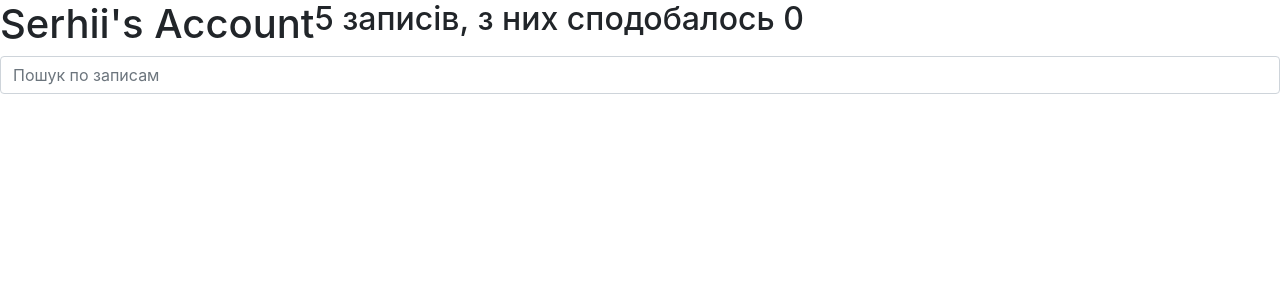
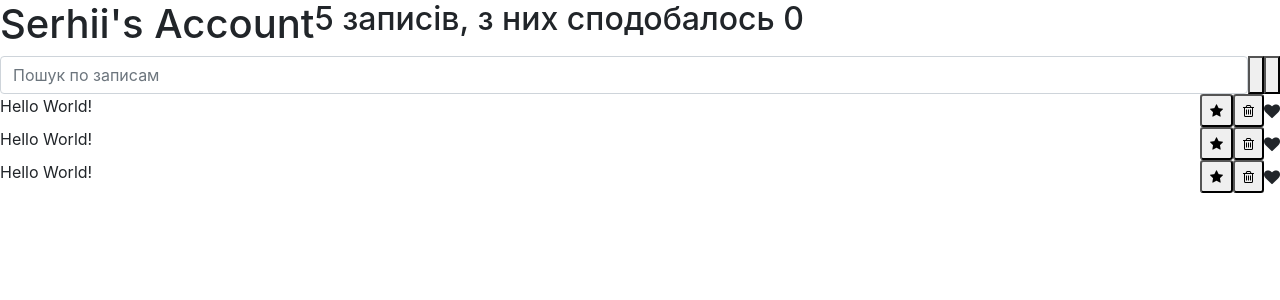
Before and after one commit to SerhiiKis90/socials, a React (Create React App) app: page / in a window 1280 px wide. Shown: the top 300 px of the page. Built offline with nearby package versions, Linux system fonts and the light colour scheme.

Commit message:
Add PostList and PostListItem components

```diff
--- a/src/components/app/app.js
+++ b/src/components/app/app.js
@@ -2,15 +2,19 @@
 
 import AppHeader from '../app-header';
 import SearchPanel from '../search-panel';
+import PostStatusFilter from '../post-status-filter';
+import PostList from '../post-list';
 
 
 const App = () => {
     return(
-     <div>
+     <div className="app">
         <AppHeader/>
         <div className="search-panel d-flex">
             <SearchPanel/>
+            <PostStatusFilter />
         </div>
+        <PostList/>
     </div>
     )
 
--- /dev/null
+++ b/src/components/post-list-item/index.js
@@ -0,0 +1,2 @@
+import PostListItem from './post-list-item';
+export default PostListItem;
--- /dev/null
+++ b/src/components/post-list-item/post-list-item.js
@@ -0,0 +1,22 @@
+import React from 'react';
+
+const PostListItem = () => {
+    return(
+        <li className="app-list-item d-flex justify-content-between">
+            <span className="app-list-item-label">
+                Hello World!
+            </span>
+            <div className="d-flex justify-content-center align-items-center">
+                <button className="btn-star btn-sm">
+                    <i className="fa fa-star"></i>
+                </button>
+                <button className="btn-trash btn-sm">
+                    <i className="fa fa-trash-o"></i>
+                </button>
+                <i className="fa fa-heart"></i>
+            </div>
+        </li>
+    )
+}
+
+export default PostListItem;
--- /dev/null
+++ b/src/components/post-list/index.js
@@ -0,0 +1,2 @@
+import PostList from './post-list';
+export default PostList;
--- /dev/null
+++ b/src/components/post-list/post-list.js
@@ -0,0 +1,15 @@
+import React from 'react';
+
+import PostListItem from '../post-list-item';
+
+const PostList = () => {
+    return(
+        <ul className="app-list list-group">
+            <PostListItem/>
+            <PostListItem/>
+            <PostListItem/>
+        </ul>
+    )
+}
+
+export default PostList;
--- /dev/null
+++ b/src/components/post-status-filter/index.js
@@ -0,0 +1,2 @@
+import PostStatusFilter from './post-status-filter';
+export default PostStatusFilter;
--- /dev/null
+++ b/src/components/post-status-filter/post-status-filter.js
@@ -0,0 +1,13 @@
+import React from 'react';
+
+const PostStatusFilter = () => {
+    return (
+        <div className ="btn-group">
+            <button />
+            <button />
+        </div>
+    )
+
+}
+
+export default PostStatusFilter;
```
